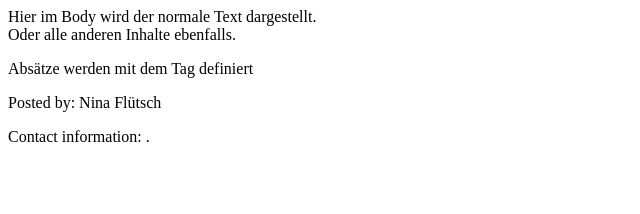
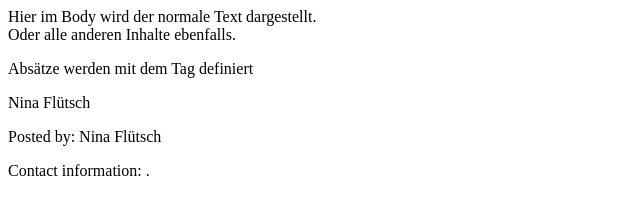
Before and after one commit to visialog/Mediamatiker-MEMA1A, a plain HTML site: page index.html in a window 1280 px wide. Shown: the whole page, without its empty margins (0-640 px from the left). Drawn offline with Linux system fonts and the light colour scheme.

Commit message:
Update index.html
Namensänderung

```diff
--- a/index.html
+++ b/index.html
@@ -12,6 +12,7 @@
     <div>Hier im Body wird der normale Text dargestellt.</div>
     <div>Oder alle anderen Inhalte ebenfalls.</div>
     <p>Absätze werden mit dem Tag definiert</p>
+    <p>Nina Flütsch</p>
 
     <!-- javascript immer ans ende stellen -->
     <script src="assets/js/scripts.js"></script>
```
